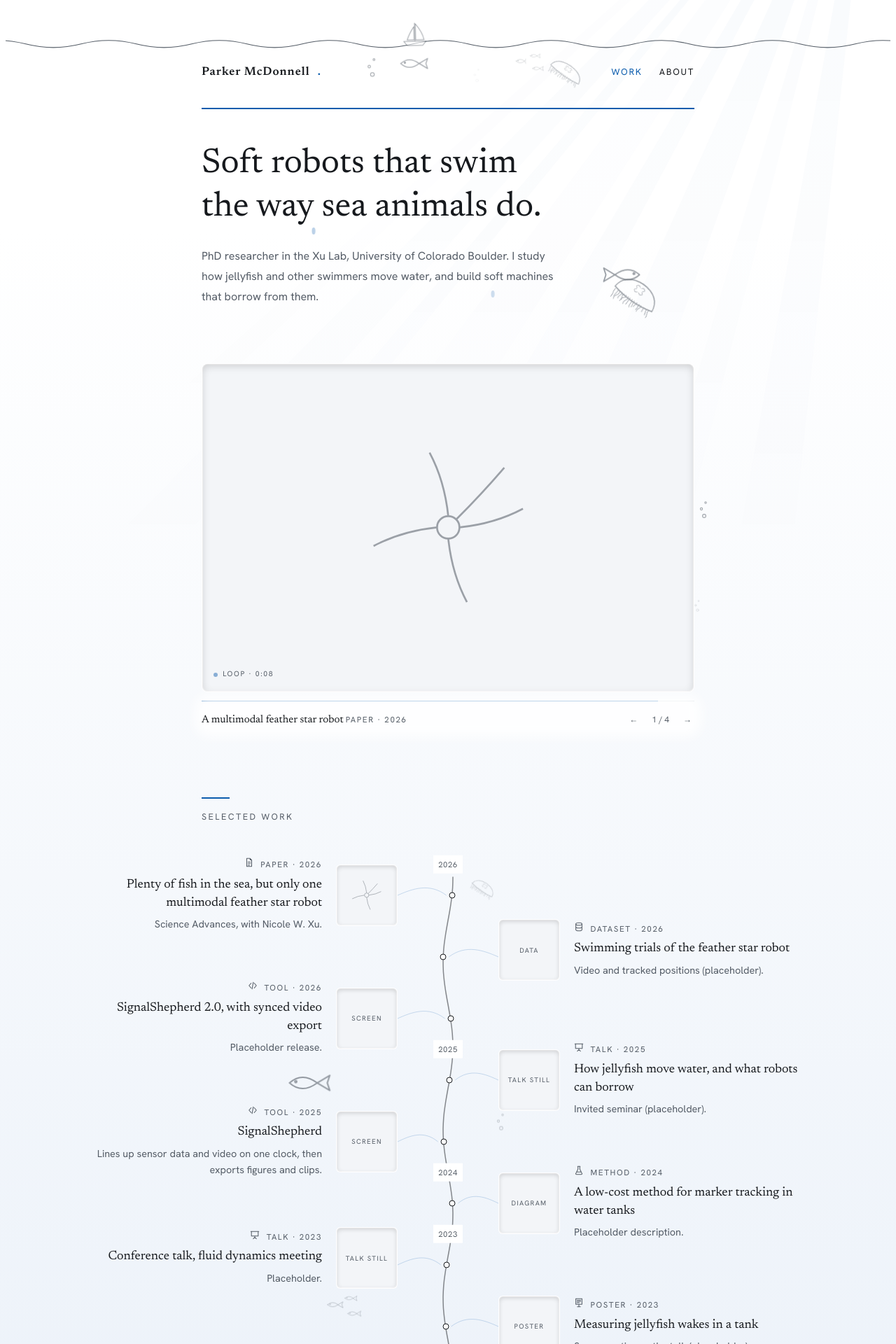
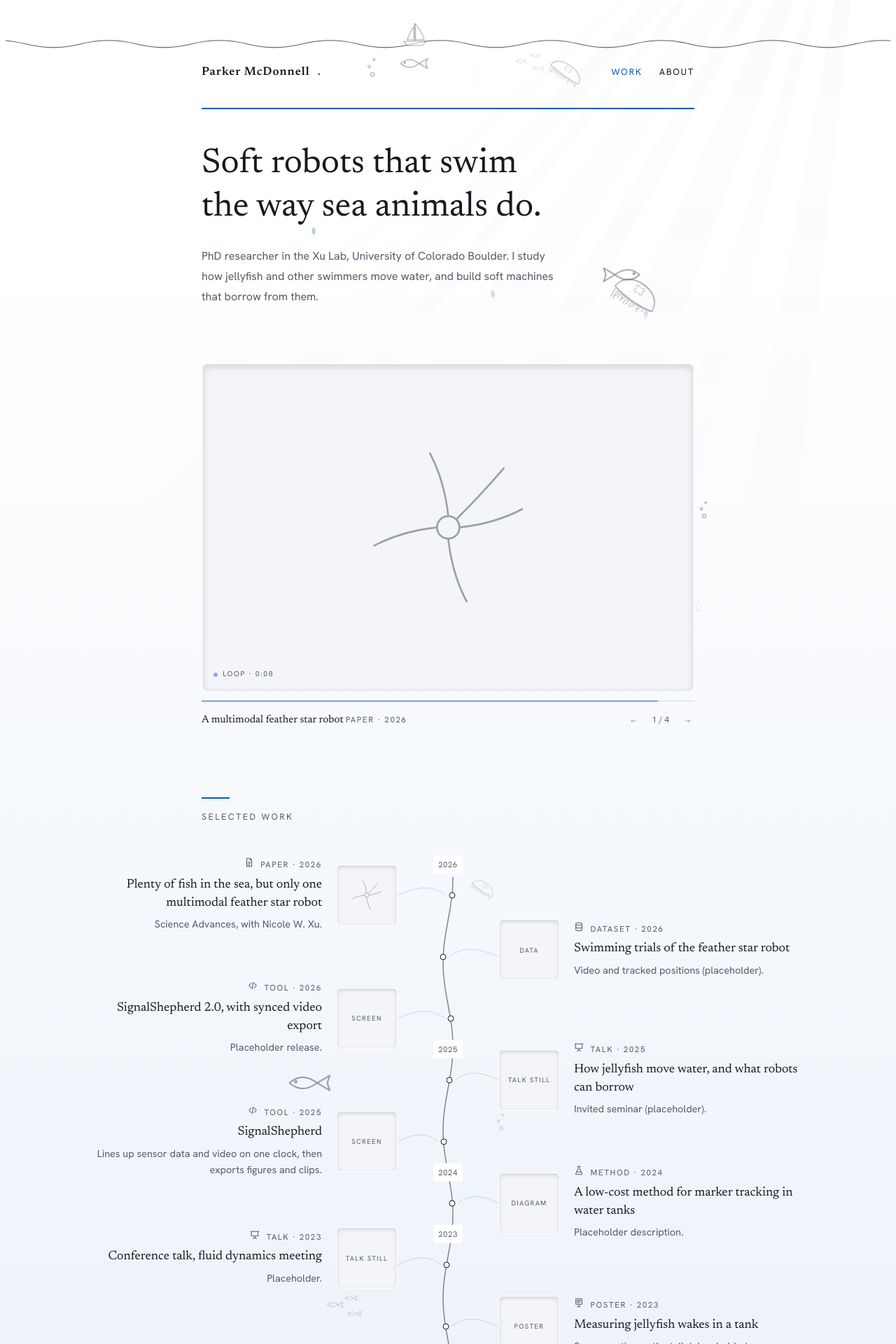
Before and after one commit to Parker-McDonnell/Parker-McDonnell.github.io, a Jekyll site: the page concepts/ma-slideshow/index.html, which Jekyll copies as it is, in a window 1280 px wide. Shown: the top 1920 px of the page at 70% size. Built offline with Jekyll 4.4.1, drawn with Linux system fonts in a browser that asks for light colours.

Commit message:
Slideshow caption sits plain on the water, without the soft block's glow
Co-Authored-By: Claude Opus 5.5 <noreply@anthropic.com>

```diff
--- a/concepts/ma-slideshow/index.html
+++ b/concepts/ma-slideshow/index.html
@@ -138,7 +138,7 @@ body { overflow-x: clip; background: var(--paper); color: var(--ink); font: 400
 @media (prefers-color-scheme: dark) { :root:not([data-theme="light"]) { --rim: rgba(255, 255, 255, .22); } }
 :root[data-theme="dark"] { --rim: rgba(255, 255, 255, .22); }
 :root[data-ocean="on"][data-blocks="soft"] :is(.view p:not(.feed p, .intro p), .eyebrow, .page-title, .byline, .lede, .view:not([data-page="home"]) h2,
-  .facts, .findings, .links, .related a, .caption, .mentions) {
+  .facts, .findings, .links, .related a, .mentions) {
   background: var(--veil); box-shadow: 0 0 16px 10px var(--veil); border-radius: 10px;
   -webkit-backdrop-filter: blur(6px); backdrop-filter: blur(6px); }
 .wrap { max-width: var(--col); margin: 0 auto; padding-left: max(16px, env(safe-area-inset-left, 0px)); padding-right: max(16px, env(safe-area-inset-right, 0px)); padding-block: 0 6rem; }
```
